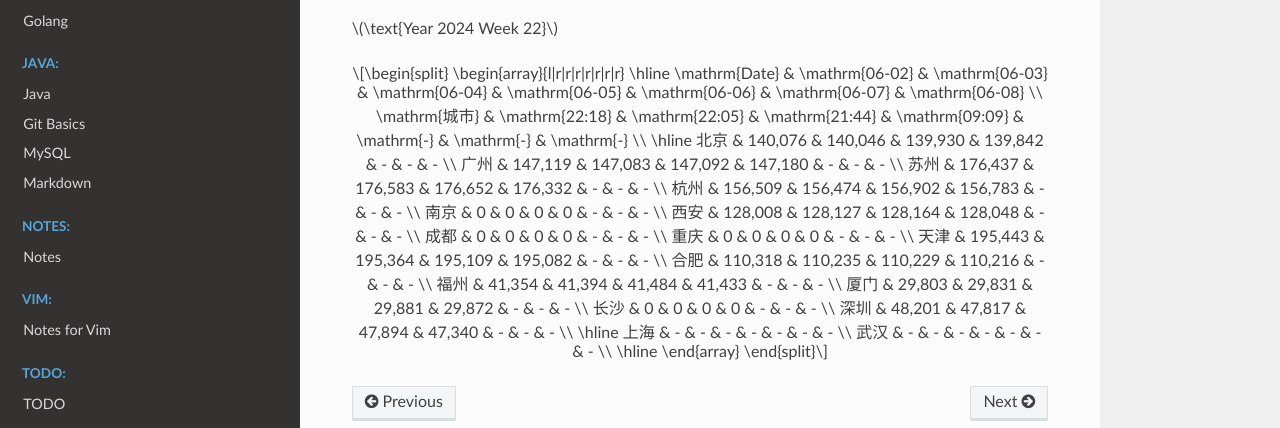
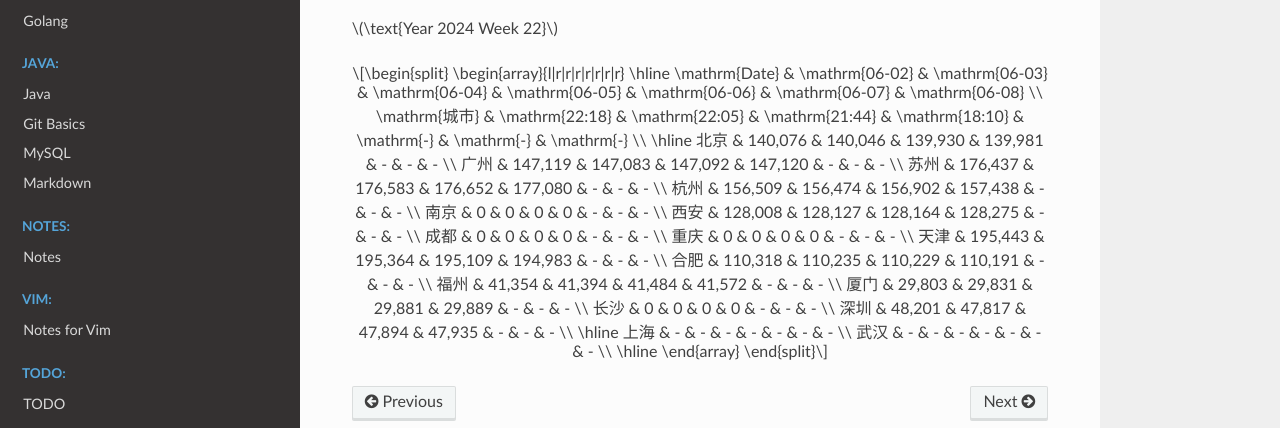
Before and after one commit to Pyrad/pyradnotes, a Sphinx documentation site: the page built from source/RealEstate/resalenumbers2024.md, in a window 1280 px wide and 900 px high, scrolled down 10840 px. Shown: the part 349-777 px from the top of the window. Built offline with Sphinx 7.4.7 and the Read the Docs theme 2.0.0, drawn with Linux system fonts in a browser that asks for light colours; a script that is not in the unit is left out.

Commit message:
Realestate Update resale numbers 2024-06-05 18:10

```diff
--- a/source/RealEstate/resalenumbers2024.md
+++ b/source/RealEstate/resalenumbers2024.md
@@ -715,22 +715,22 @@ $$
 \begin{array}{l|r|r|r|r|r|r|r}
 \hline
 \mathrm{Date} & \mathrm{06-02} & \mathrm{06-03} & \mathrm{06-04} & \mathrm{06-05} & \mathrm{06-06} & \mathrm{06-07} & \mathrm{06-08} \\
-\mathrm{城市} & \mathrm{22:18} & \mathrm{22:05} & \mathrm{21:44} & \mathrm{09:09} & \mathrm{-} & \mathrm{-} & \mathrm{-} \\
+\mathrm{城市} & \mathrm{22:18} & \mathrm{22:05} & \mathrm{21:44} & \mathrm{18:10} & \mathrm{-} & \mathrm{-} & \mathrm{-} \\
 \hline
-北京 & 140,076 & 140,046 & 139,930 & 139,842 & - & - & - \\
-广州 & 147,119 & 147,083 & 147,092 & 147,180 & - & - & - \\
-苏州 & 176,437 & 176,583 & 176,652 & 176,332 & - & - & - \\
-杭州 & 156,509 & 156,474 & 156,902 & 156,783 & - & - & - \\
+北京 & 140,076 & 140,046 & 139,930 & 139,981 & - & - & - \\
+广州 & 147,119 & 147,083 & 147,092 & 147,120 & - & - & - \\
+苏州 & 176,437 & 176,583 & 176,652 & 177,080 & - & - & - \\
+杭州 & 156,509 & 156,474 & 156,902 & 157,438 & - & - & - \\
 南京 & 0 & 0 & 0 & 0 & - & - & - \\
-西安 & 128,008 & 128,127 & 128,164 & 128,048 & - & - & - \\
+西安 & 128,008 & 128,127 & 128,164 & 128,275 & - & - & - \\
 成都 & 0 & 0 & 0 & 0 & - & - & - \\
 重庆 & 0 & 0 & 0 & 0 & - & - & - \\
-天津 & 195,443 & 195,364 & 195,109 & 195,082 & - & - & - \\
-合肥 & 110,318 & 110,235 & 110,229 & 110,216 & - & - & - \\
-福州 & 41,354 & 41,394 & 41,484 & 41,433 & - & - & - \\
-厦门 & 29,803 & 29,831 & 29,881 & 29,872 & - & - & - \\
+天津 & 195,443 & 195,364 & 195,109 & 194,983 & - & - & - \\
+合肥 & 110,318 & 110,235 & 110,229 & 110,191 & - & - & - \\
+福州 & 41,354 & 41,394 & 41,484 & 41,572 & - & - & - \\
+厦门 & 29,803 & 29,831 & 29,881 & 29,889 & - & - & - \\
 长沙 & 0 & 0 & 0 & 0 & - & - & - \\
-深圳 & 48,201 & 47,817 & 47,894 & 47,340 & - & - & - \\
+深圳 & 48,201 & 47,817 & 47,894 & 47,935 & - & - & - \\
 \hline
 上海 & - & - & - & - & - & - & - \\
 武汉 & - & - & - & - & - & - & - \\
```
Also changed, not shown: 1 other file.
